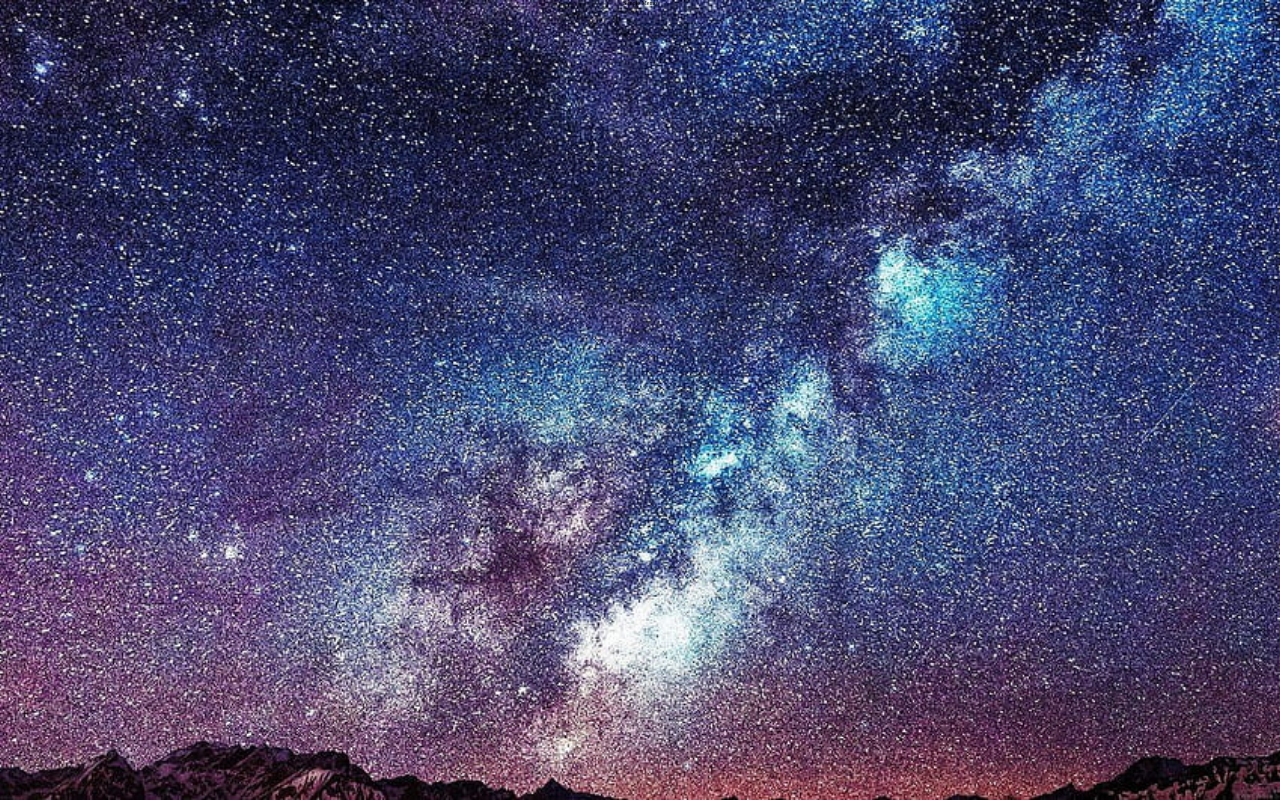
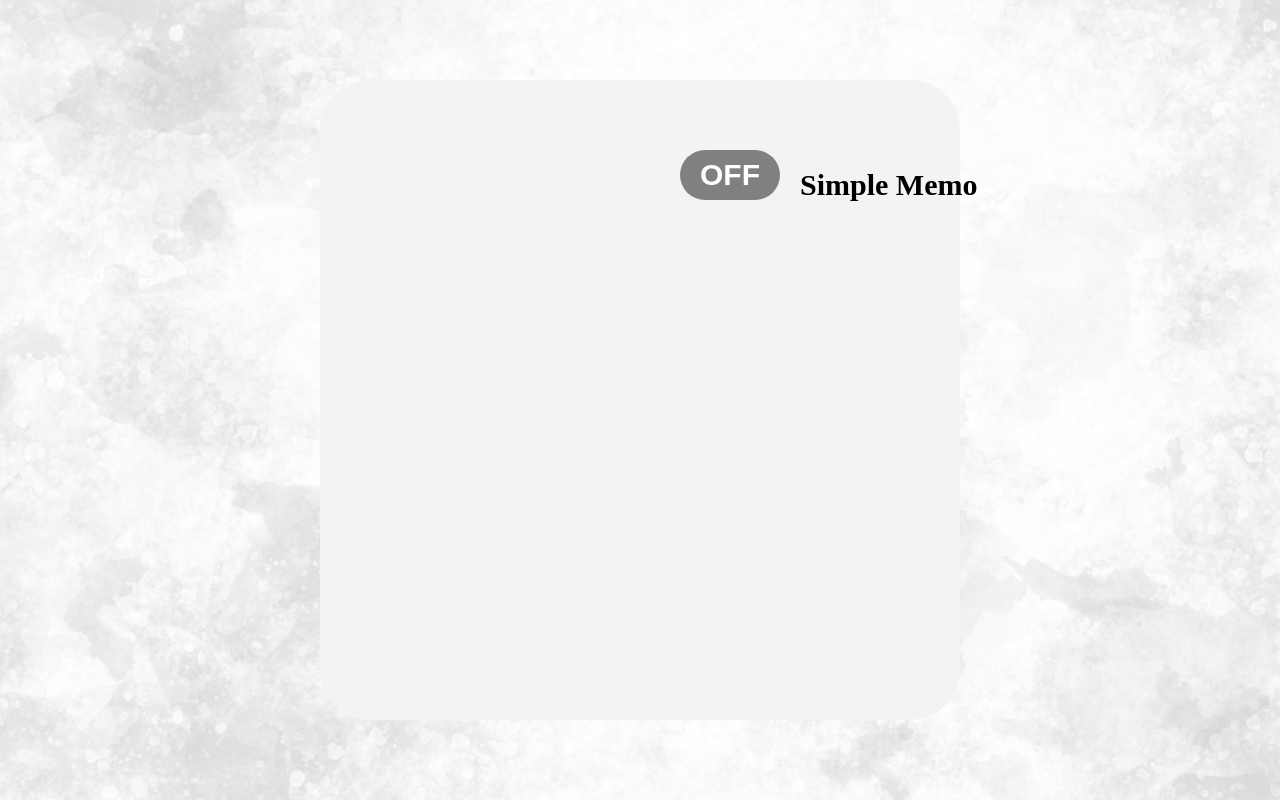
Before and after one commit to NOW-SOPT-REACTSTUDY-PROJECT/Note-App, a React (Vite) app: page / in a window 1280 px wide. Built offline with nearby package versions, Linux system fonts and the light colour scheme.

Commit message:
feat: 토글 버튼 구현

```diff
--- a/src/componenets/Title.tsx
+++ b/src/componenets/Title.tsx
@@ -8,4 +8,11 @@ export default Title;
 
 const TitleFont = styled.p`
   display: flex;
+  justify-content: center;
+  align-items: center;
+  position: absolute;
+  left: 80rem;
+  top: 17rem;
+  font-size: 3rem;
+  font-weight: 900;
 `;
--- /dev/null
+++ b/src/componenets/Toggle.tsx
@@ -0,0 +1,41 @@
+import { useState } from "react";
+import styled from "styled-components";
+
+interface ToggleBtnProps {
+  toggled: boolean;
+}
+
+function Toggle() {
+  const [isToggled, setIsToggled] = useState(false);
+
+  const handleToggle = () => {
+    setIsToggled(!isToggled);
+  };
+
+  return (
+    <ToggleBtn onClick={handleToggle} toggled={isToggled}>
+      {isToggled ? "ON" : "OFF"}
+    </ToggleBtn>
+  );
+}
+
+export default Toggle;
+
+const ToggleBtn = styled.button<ToggleBtnProps>`
+  display: flex;
+  justify-content: center;
+  align-items: center;
+  position: absolute;
+  right: 50rem;
+  top: 15rem;
+  font-size: 3rem;
+  font-weight: 900;
+  width: 10rem;
+  height: 5rem;
+  background-color: ${(props) => (props.toggled ? "lightgray" : "gray")};
+  color: white;
+  border: none;
+  border-radius: 3rem;
+  cursor: pointer;
+  transition: background-color 0.3s ease;
+`;
--- a/src/pages/Home.tsx
+++ b/src/pages/Home.tsx
@@ -1,11 +1,15 @@
 import styled from "styled-components";
 import Title from "../componenets/Title";
+import Toggle from "../componenets/Toggle";
 
 function Home() {
   return (
     <HomeWrapper>
       <HomeContainer>
-        <Title />
+        <HomeHeader>
+          <Title />
+          <Toggle />
+        </HomeHeader>
       </HomeContainer>
     </HomeWrapper>
   );
@@ -14,6 +18,9 @@ function Home() {
 export default Home;
 
 const HomeWrapper = styled.div`
+  display: flex;
+  justify-content: center;
+  align-items: center;
   width: 100%;
   height: 100vh;
   background-image: url("/src/assets/image/background.jpg");
@@ -25,5 +32,12 @@ const HomeContainer = styled.div`
   display: flex;
   justify-content: center;
   align-items: center;
-  width: 100%;
+  width: 50%;
+  height: 80vh;
+  border-radius: 5rem;
+  background-color: #f2f3f5;
 `;
+
+const HomeHeader = styled.div`
+  display: flex;
+`;
```
Also changed, not shown: src/assets/image/background.jpg.
